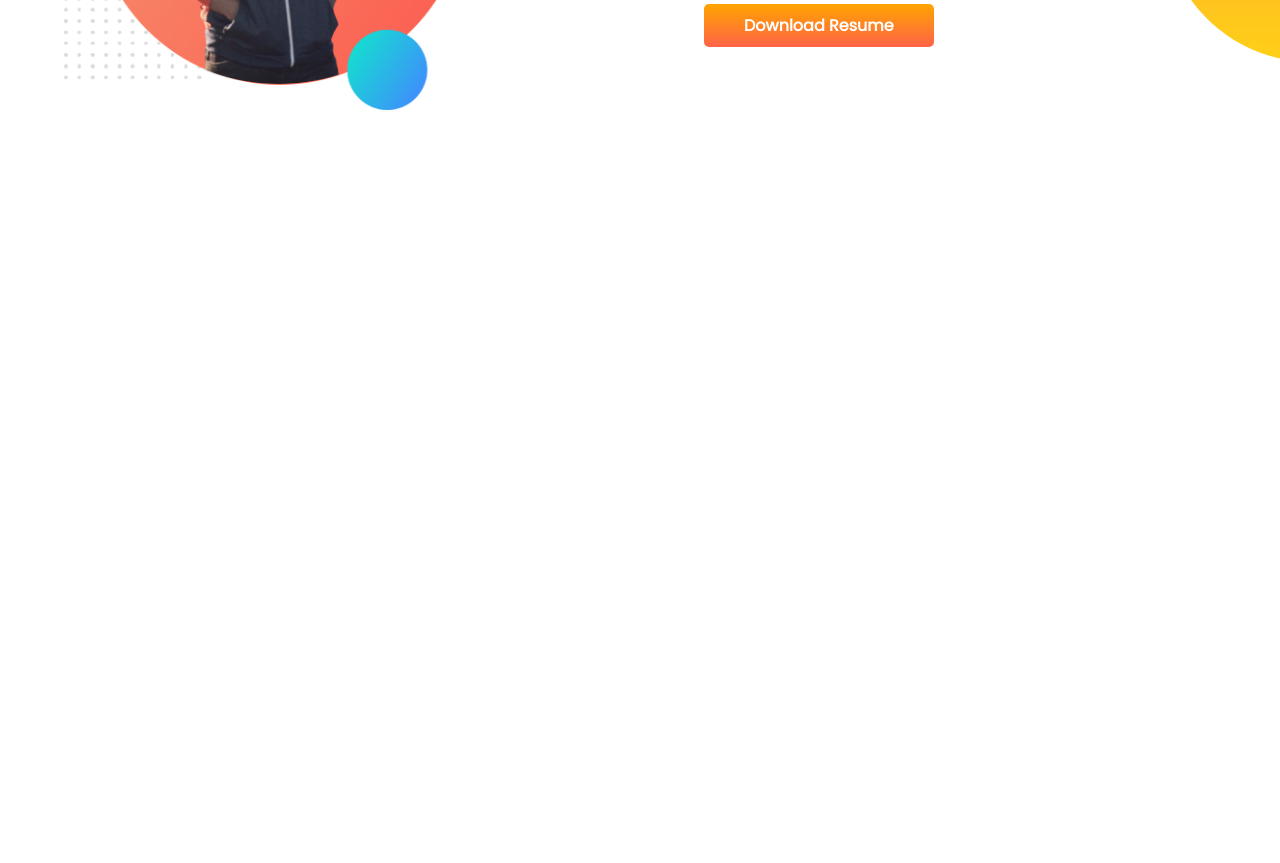
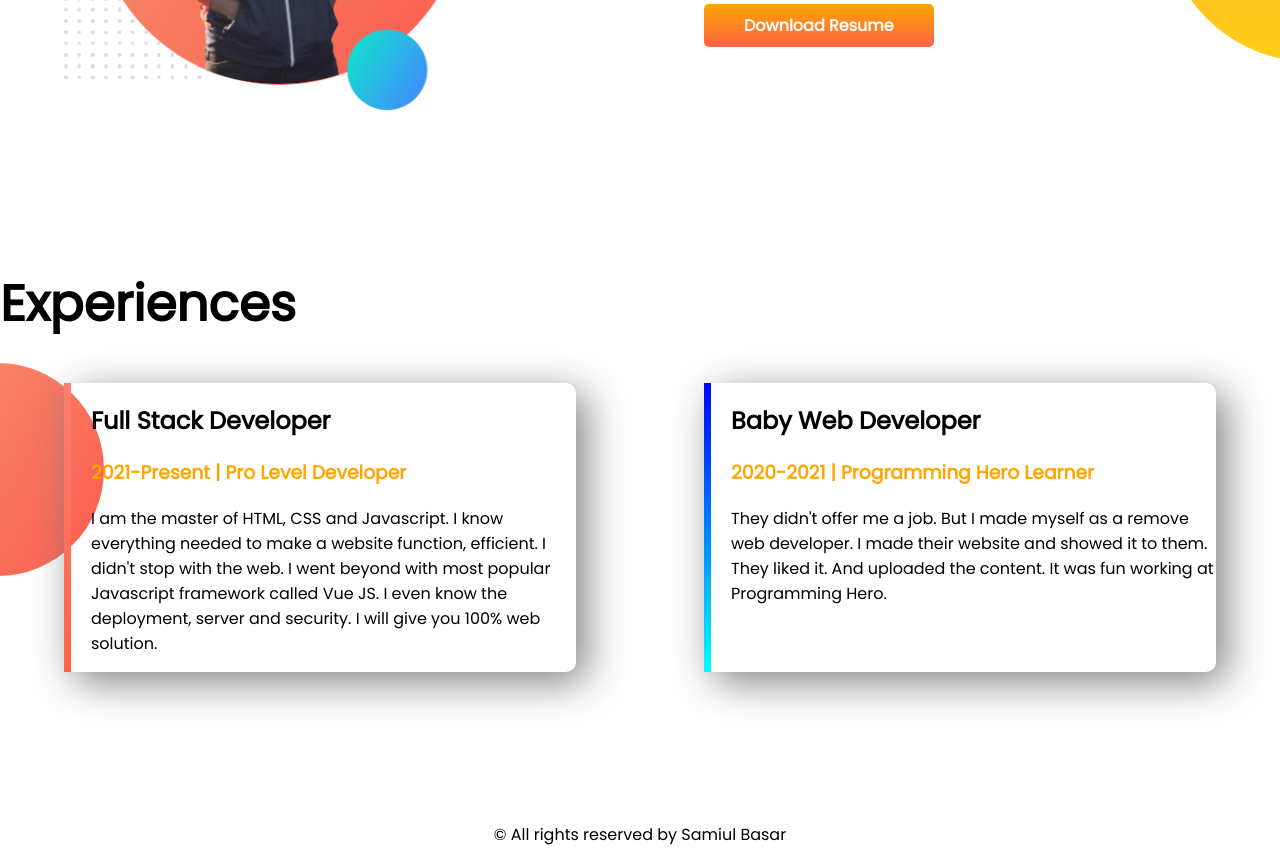
Before and after one commit to samiulbasar/devloper-portfolio, a plain HTML site: page index.html in a window 1280 px wide. Shown: the part 904-1767 px from the top of the page. Before the commit the page ends 1171 px from the top, so only its background shows below. Drawn offline with Linux system fonts and the light colour scheme.

Commit message:
footer and experience added

```diff
--- a/index.html
+++ b/index.html
@@ -11,7 +11,7 @@
     <link rel="stylesheet" href="style.css">
 </head>
 <body>
-    <section class="top-banner">
+    <section class="top-banner flexible-container">
         <div class="half-width">
             <h1>Welcome To</h1>
             <h1><span class="orange-color">Samiul Basar </span>World!</h1>
@@ -32,7 +32,7 @@
 
     </section>
 
-    <section class="dream-big">
+    <section class="dream-big flexible-container">
 
         <div class="half-width">
             <img src="my photo/samiul-pic.png">
@@ -47,5 +47,29 @@
         </div>
     </section>
 
+    <section class="experience-aria">
+        <h1> Experiences</h1>
+        <div class="flexible-container">
+            <div id="full-stack-experience" class="experience-item">
+
+                <h2> Full Stack Developer</h2>
+                <h3 class="orange-color">2021-Present | Pro Level Developer </h3>
+                <p> I am the master of HTML, CSS and Javascript. I know everything needed to make a website function, efficient. I didn't stop with the web. I went beyond with most popular Javascript framework called Vue JS. I even know the deployment, server and security. I will give you 100% web solution.</p>
+
+            </div>
+
+            <div id="web-dev-experience" class="experience-item">
+              <h2> Baby Web Developer</h2>
+              <h3 class="orange-color"> 2020-2021 | Programming Hero Learner</h3>
+              <p>They didn't offer me a job. But I made myself as a remove web developer. I made their website and showed it to them. They liked it. And uploaded the content. It was fun working at Programming Hero. </p>
+
+            </div>
+        </div>
+    </section>
+
+  <footer>
+      <p> © All rights reserved by Samiul Basar</p>
+  </footer>
+
 </body>
 </html>
--- a/style.css
+++ b/style.css
@@ -6,16 +6,20 @@ h1{
     font-size: 50px;
 
 }
+h2{
+    font-size: 40;
+}
 .orange-color{
     color:orange;
 }
-section{
+.flexible-container{
     display: flex;
     margin-bottom: 150px;
 }
 .half-width{
     width: 50%;
     padding-left:5%;
+
 }
 .half-width img{
     width: 70%;
@@ -39,3 +43,34 @@ section{
     background-repeat: no-repeat;
     background-position: right;
 }
+
+.experience-aria{
+    background-image: url(images/exp-bg.png);
+    background-repeat: no-repeat;
+    background-position: left;
+}
+.experience-item{
+    width: 40%;
+    margin-left: 5%;
+    margin-right: 5%;
+    padding-left: 20px;
+    border-radius: 10px;
+    box-shadow: 10px 10px 40px gray;
+
+
+}
+
+#web-dev-experience{
+    border-left: 7px solid;
+    border-image: linear-gradient(blue,cyan);
+    border-image-slice: 1;
+}
+#full-stack-experience{
+    border-left: 7px solid;
+    border-image: linear-gradient(salmon,tomato);
+    border-image-slice: 1;
+
+}
+footer p{
+    text-align: center;
+}
```
Also changed, not shown: 4 other files.
